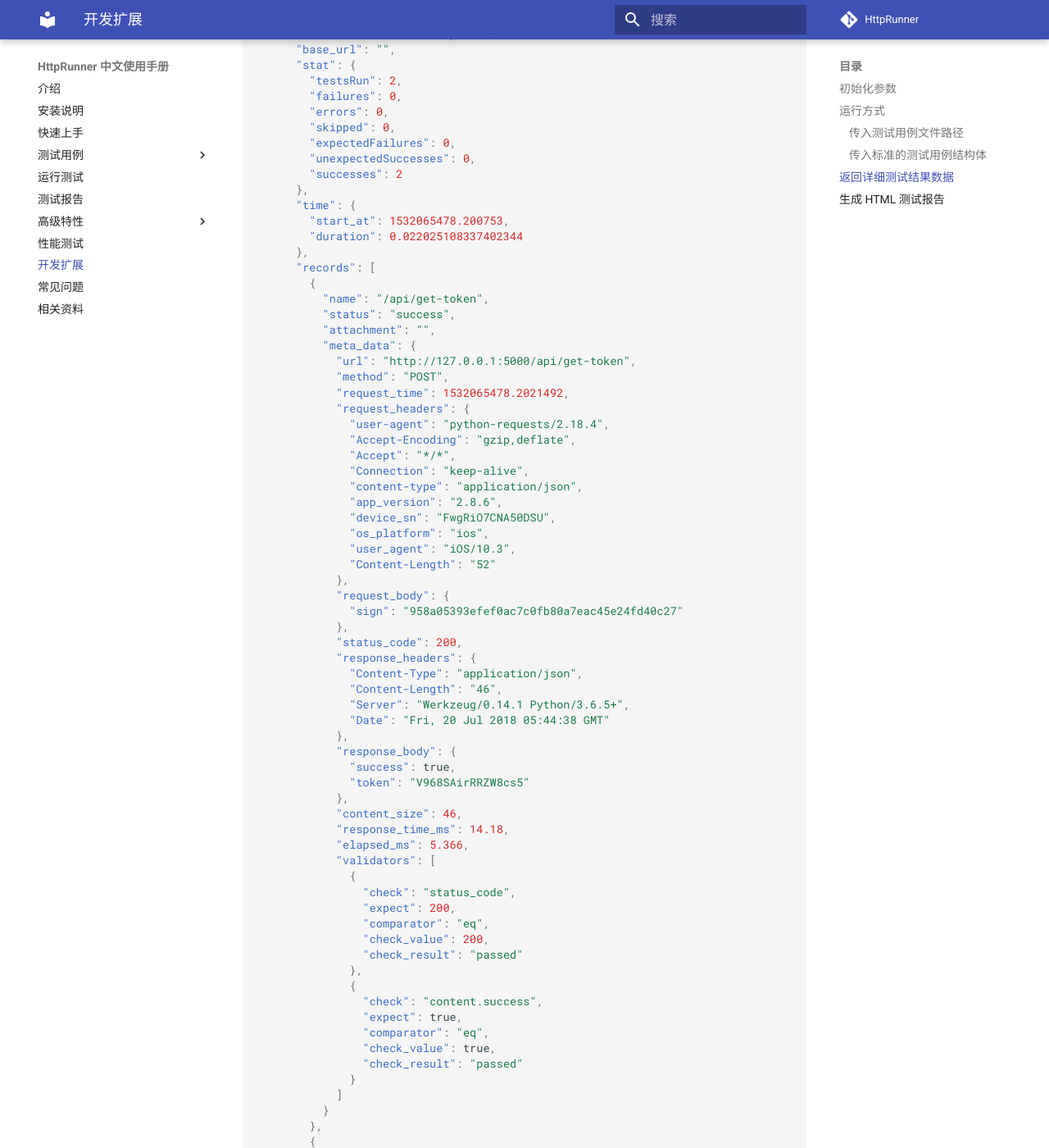
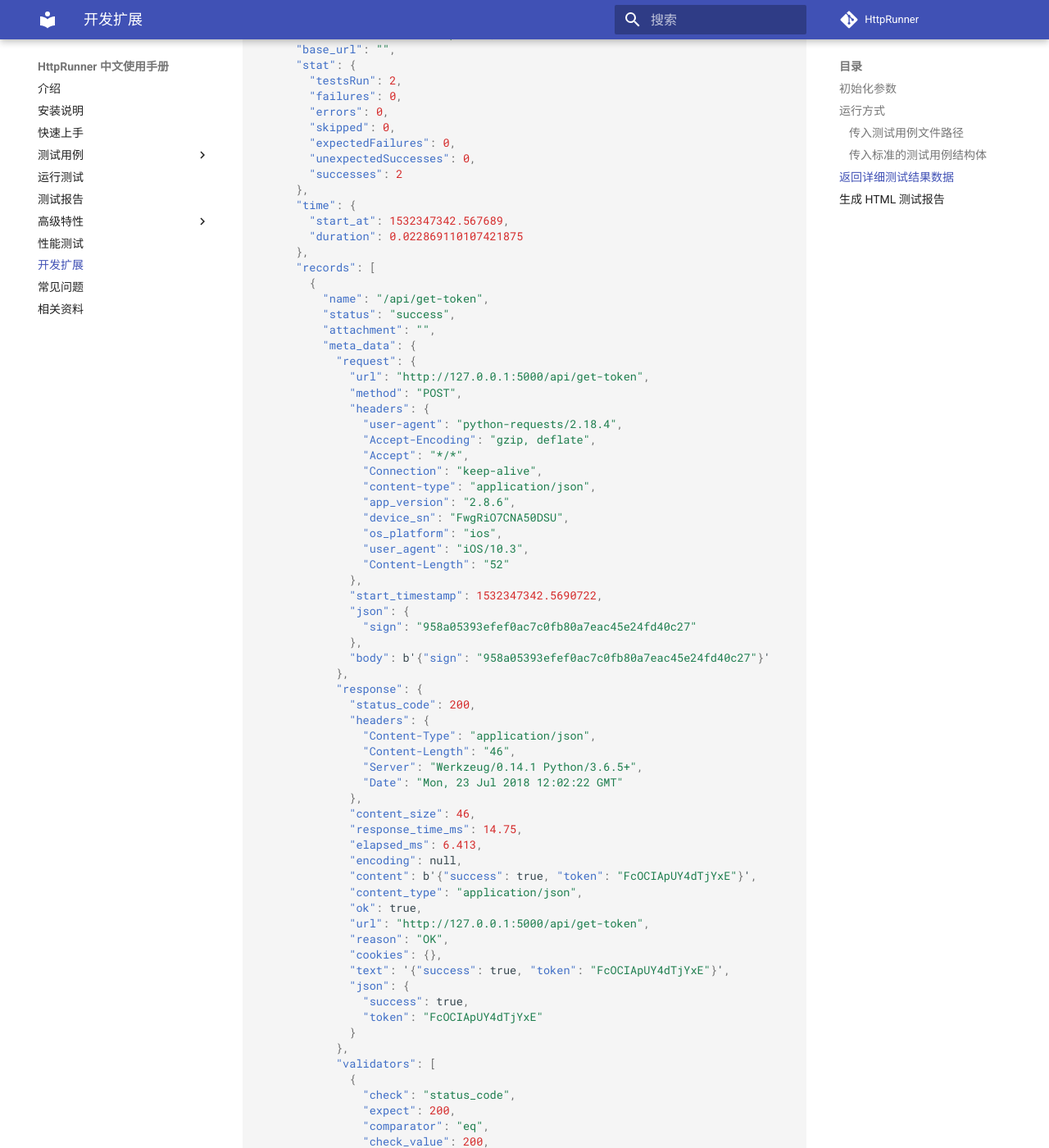
Before and after one commit to httprunner/docs-v1x, an MkDocs documentation site: the page built from docs/development.md, in a window 1280 px wide and 1400 px high, scrolled down 3336 px. Shown: the whole window at 82% size. Built offline with MkDocs 1.6.1 and Material for MkDocs 9.7.7, drawn with Linux system fonts in a browser that asks for light colours; comment, search, counter and statistics services are not loaded; old or Windows-style settings are respelled for this version of MkDocs; some of the changed text lies outside the part shown.

Commit message:
udpate summary data structure to 1.5.5

```diff
--- a/docs/development.md
+++ b/docs/development.md
@@ -140,11 +140,11 @@
     "successes": 2
   },
   "time": {
-    "start_at": 1532065478.200753,
-    "duration": 0.022025108337402344
+    "start_at": 1532347342.567689,
+    "duration": 0.022869110107421875
   },
   "platform": {
-    "httprunner_version": "1.5.2",
+    "httprunner_version": "1.5.5",
     "python_version": "CPython 3.6.5+",
     "platform": "Darwin-17.6.0-x86_64-i386-64bit"
   },
@@ -163,8 +163,8 @@
         "successes": 2
       },
       "time": {
-        "start_at": 1532065478.200753,
-        "duration": 0.022025108337402344
+        "start_at": 1532347342.567689,
+        "duration": 0.022869110107421875
       },
       "records": [
         {
@@ -172,38 +172,51 @@
           "status": "success",
           "attachment": "",
           "meta_data": {
-            "url": "http://127.0.0.1:5000/api/get-token",
-            "method": "POST",
-            "request_time": 1532065478.2021492,
-            "request_headers": {
-              "user-agent": "python-requests/2.18.4",
-              "Accept-Encoding": "gzip,deflate",
-              "Accept": "*/*",
-              "Connection": "keep-alive",
-              "content-type": "application/json",
-              "app_version": "2.8.6",
-              "device_sn": "FwgRiO7CNA50DSU",
-              "os_platform": "ios",
-              "user_agent": "iOS/10.3",
-              "Content-Length": "52"
+            "request": {
+              "url": "http://127.0.0.1:5000/api/get-token",
+              "method": "POST",
+              "headers": {
+                "user-agent": "python-requests/2.18.4",
+                "Accept-Encoding": "gzip, deflate",
+                "Accept": "*/*",
+                "Connection": "keep-alive",
+                "content-type": "application/json",
+                "app_version": "2.8.6",
+                "device_sn": "FwgRiO7CNA50DSU",
+                "os_platform": "ios",
+                "user_agent": "iOS/10.3",
+                "Content-Length": "52"
+              },
+              "start_timestamp": 1532347342.5690722,
+              "json": {
+                "sign": "958a05393efef0ac7c0fb80a7eac45e24fd40c27"
+              },
+              "body": b'{"sign": "958a05393efef0ac7c0fb80a7eac45e24fd40c27"}'
             },
-            "request_body": {
-              "sign": "958a05393efef0ac7c0fb80a7eac45e24fd40c27"
+            "response": {
+              "status_code": 200,
+              "headers": {
+                "Content-Type": "application/json",
+                "Content-Length": "46",
+                "Server": "Werkzeug/0.14.1 Python/3.6.5+",
+                "Date": "Mon, 23 Jul 2018 12:02:22 GMT"
+              },
+              "content_size": 46,
+              "response_time_ms": 14.75,
+              "elapsed_ms": 6.413,
+              "encoding": null,
+              "content": b'{"success": true, "token": "FcOCIApUY4dTjYxE"}',
+              "content_type": "application/json",
+              "ok": true,
+              "url": "http://127.0.0.1:5000/api/get-token",
+              "reason": "OK",
+              "cookies": {},
+              "text": '{"success": true, "token": "FcOCIApUY4dTjYxE"}',
+              "json": {
+                "success": true,
+                "token": "FcOCIApUY4dTjYxE"
+              }
             },
-            "status_code": 200,
-            "response_headers": {
-              "Content-Type": "application/json",
-              "Content-Length": "46",
-              "Server": "Werkzeug/0.14.1 Python/3.6.5+",
-              "Date": "Fri, 20 Jul 2018 05:44:38 GMT"
-            },
-            "response_body": {
-              "success": true,
-              "token": "V968SAirRRZW8cs5"
-            },
-            "content_size": 46,
-            "response_time_ms": 14.18,
-            "elapsed_ms": 5.366,
             "validators": [
               {
                 "check": "status_code",
@@ -227,37 +240,50 @@
           "status": "success",
           "attachment": "",
           "meta_data": {
-            "url": "http://127.0.0.1:5000/api/users/1000",
-            "method": "POST",
-            "request_time": 1532065478.218334,
-            "request_headers": {
-              "user-agent": "python-requests/2.18.4",
-              "Accept-Encoding": "gzip, deflate",
-              "Accept": "*/*",
-              "Connection": "keep-alive",
-              "content-type": "application/json",
-              "device_sn": "FwgRiO7CNA50DSU",
-              "token": "V968SAirRRZW8cs5",
-              "Content-Length": "39"
+            "request": {
+              "url": "http://127.0.0.1:5000/api/users/1000",
+              "method": "POST",
+              "headers": {
+                "user-agent": "python-requests/2.18.4",
+                "Accept-Encoding": "gzip, deflate",
+                "Accept": "*/*",
+                "Connection": "keep-alive",
+                "content-type": "application/json",
+                "device_sn": "FwgRiO7CNA50DSU",
+                "token": "FcOCIApUY4dTjYxE",
+                "Content-Length": "39"
+              },
+              "start_timestamp": 1532347342.5858712,
+              "json": {
+                "name": "user1",
+                "password": "123456"
+              },
+              "body": b'{"name": "user1", "password": "123456"}'
             },
-            "request_body": {
-              "name": "user1",
-              "password": "123456"
+            "response": {
+              "status_code": 201,
+              "headers": {
+                "Content-Type": "application/json",
+                "Content-Length": "54",
+                "Server": "Werkzeug/0.14.1 Python/3.6.5+",
+                "Date": "Mon, 23 Jul 2018 12:02:22 GMT"
+              },
+              "content_size": 54,
+              "response_time_ms": 3.52,
+              "elapsed_ms": 2.159,
+              "encoding": null,
+              "content": b'{"success": true, "msg": "user created successfully."}',
+              "content_type": "application/json",
+              "ok": true,
+              "url": "http://127.0.0.1:5000/api/users/1000",
+              "reason": "CREATED",
+              "cookies": {},
+              "text": '{"success": true, "msg": "user created successfully."}',
+              "json": {
+                "success": true,
+                "msg": "user created successfully."
+              }
             },
-            "status_code": 201,
-            "response_headers": {
-              "Content-Type": "application/json",
-              "Content-Length": "54",
-              "Server": "Werkzeug/0.14.1 Python/3.6.5+",
-              "Date": "Fri, 20 Jul 2018 05:44:38 GMT"
-            },
-            "response_body": {
-              "success": true,
-              "msg": "user created successfully."
-            },
-            "content_size": 54,
-            "response_time_ms": 3.43,
-            "elapsed_ms": 2.178,
             "validators": [
               {
                 "check": "status_code",
@@ -281,7 +307,7 @@
         {
           "in": {},
           "out": {
-            "token": "V968SAirRRZW8cs5"
+            "token": "FcOCIApUY4dTjYxE"
           }
         }
       ]
```
